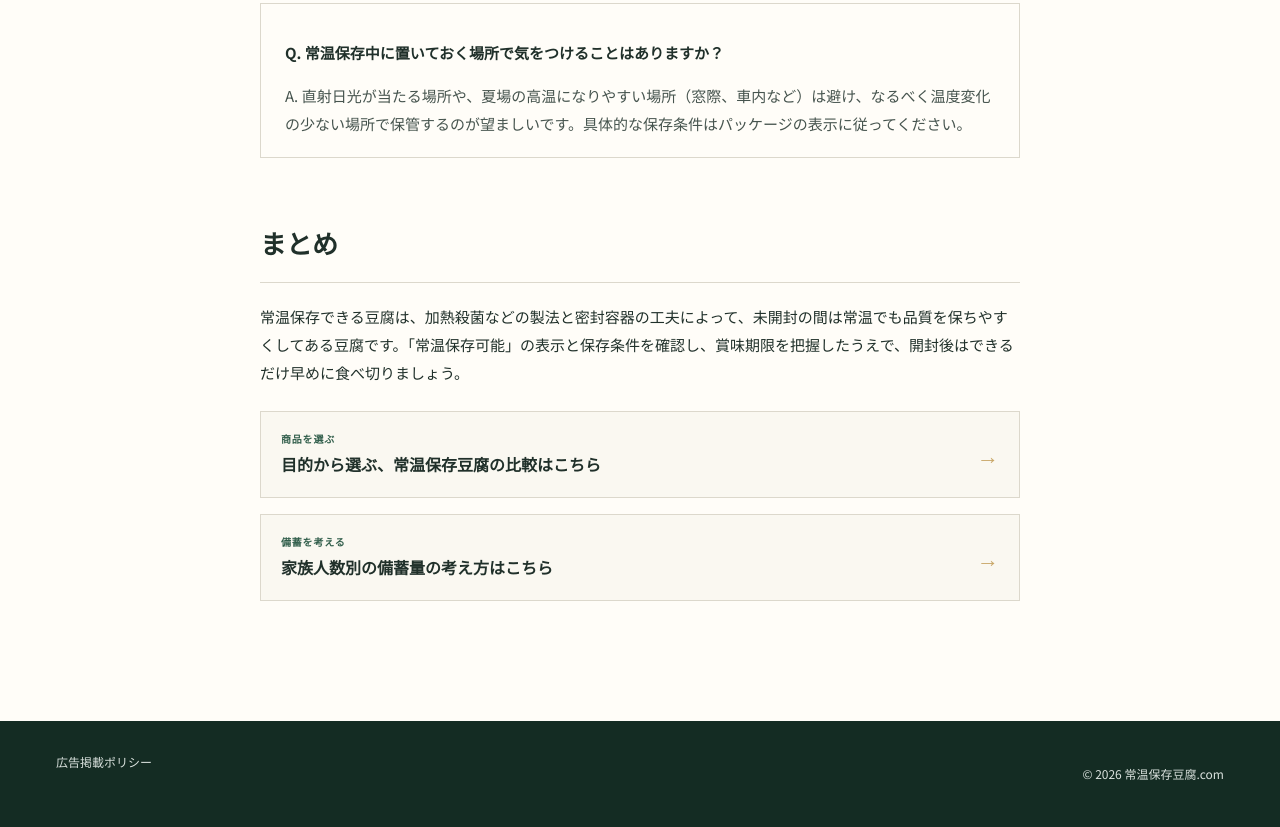
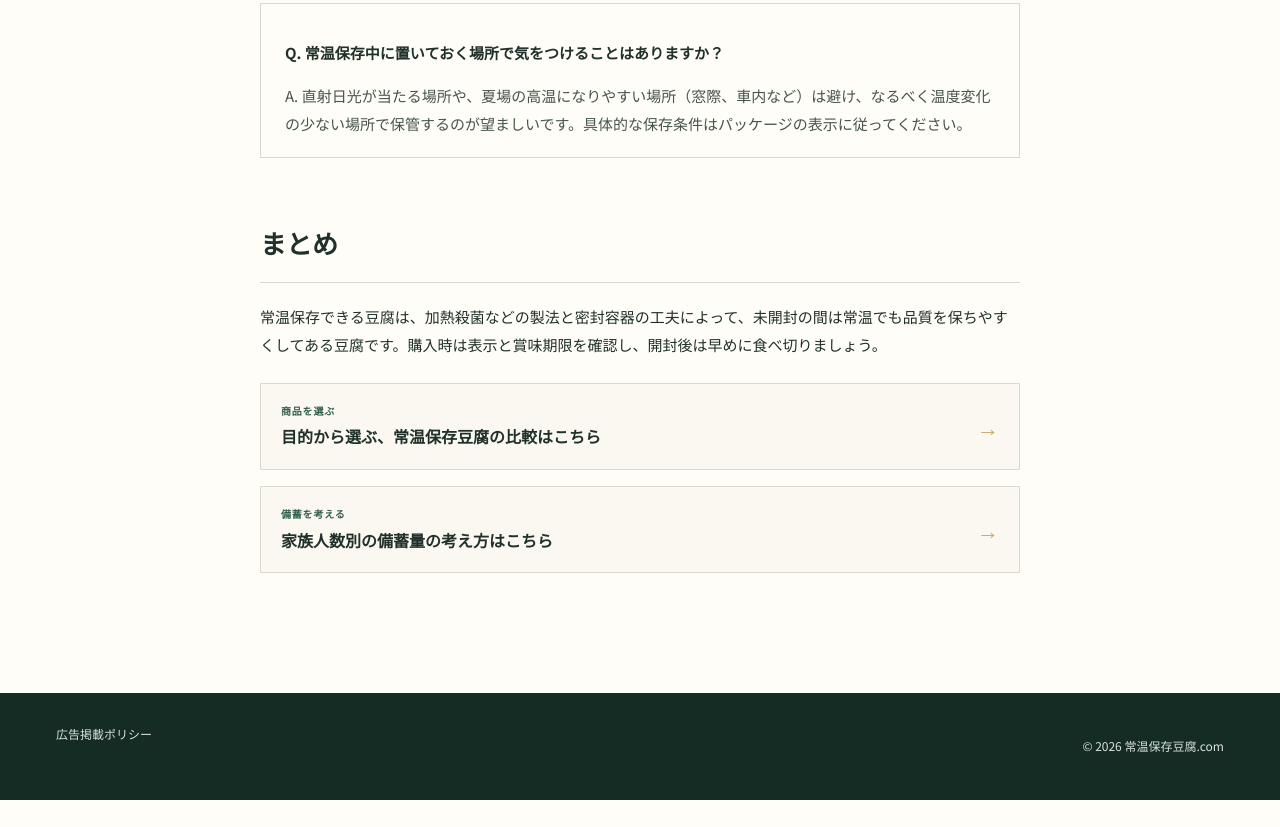
Before and after one commit to tofu102-15/shelf-stable-tofu, a website: page public/article.html in a window 1280 px wide. Shown: the part 4477-5304 px from the top of the page. After the commit the page ends 5277 px from the top, so only its background shows below. Drawn offline with Linux system fonts and the light colour scheme.

Commit message:
Shorten summary sentence in basic-knowledge article

```diff
--- a/public/article.html
+++ b/public/article.html
@@ -101,7 +101,7 @@
           </div>
         </div>
         <h2 id="summary">まとめ</h2>
-        <p>常温保存できる豆腐は、加熱殺菌などの製法と密封容器の工夫によって、未開封の間は常温でも品質を保ちやすくしてある豆腐です。「常温保存可能」の表示と保存条件を確認し、賞味期限を把握したうえで、開封後はできるだけ早めに食べ切りましょう。</p>
+        <p>常温保存できる豆腐は、加熱殺菌などの製法と密封容器の工夫によって、未開封の間は常温でも品質を保ちやすくしてある豆腐です。購入時は表示と賞味期限を確認し、開封後は早めに食べ切りましょう。</p>
         <div class="related-links">
           <a class="intro-article-link" href="index.html#compare">
             <span>
```
